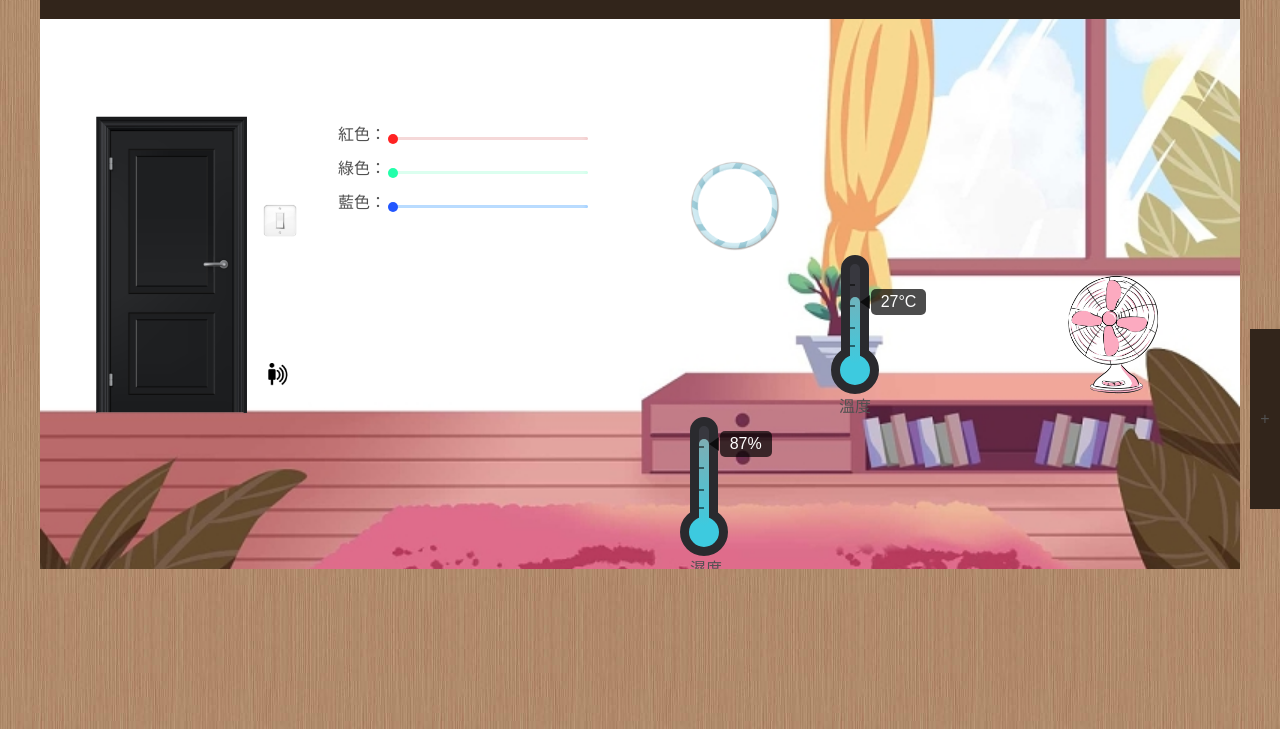
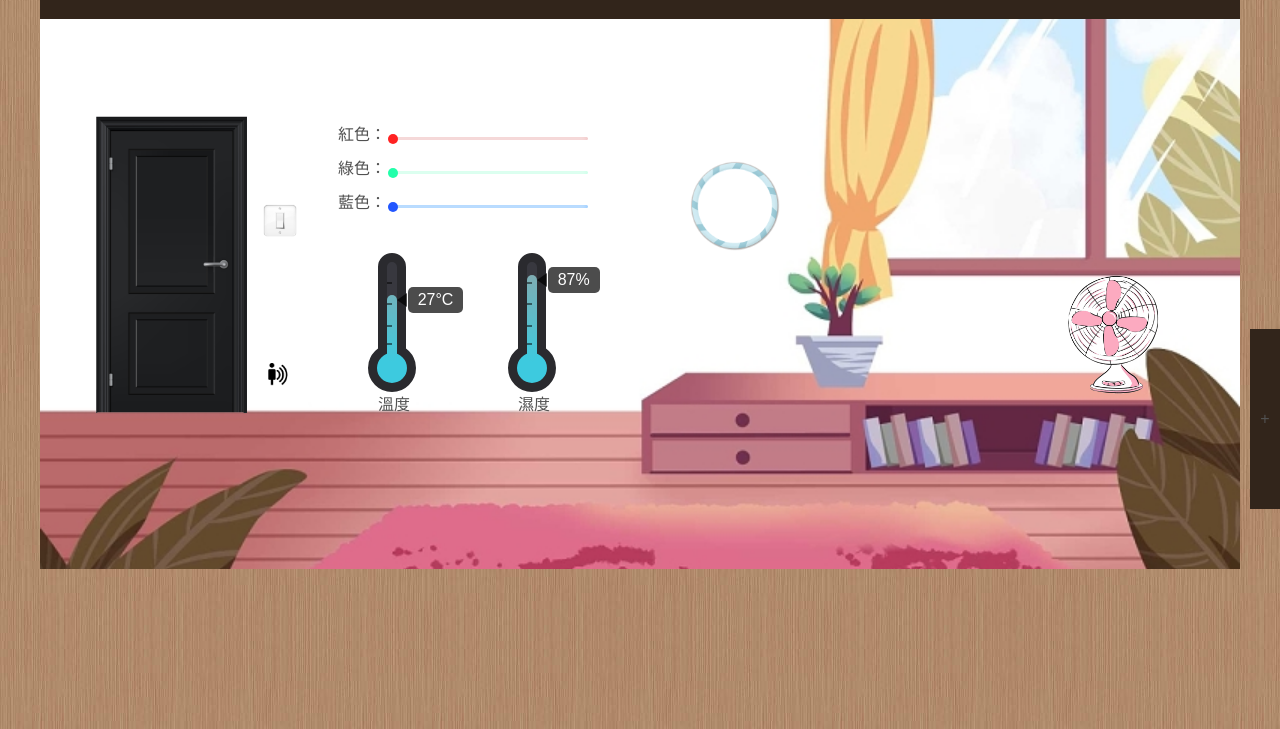
Before and after one commit to janniefish/ihouse, a PHP site: page / in a window 1280 px wide; the page is wider, and only the part inside the window is pictured. Shown: the part 151-880 px from the top of that part. Run offline with PHP 8.4, Linux system fonts and the light colour scheme; some libraries are stand-ins or nearby versions; some web fonts are replaced.

Commit message:
temperature & humidity

```diff
--- a/ihouseweb/default.css
+++ b/ihouseweb/default.css
@@ -184,16 +184,16 @@
 	/* RGB Range  Style                                                              */
 	/*********************************************************************************/
 
-	.rgb {
+	.wall {
 		margin-top: 30px;
 		float: right;
-		transform: scale(1, 1);
-		transition: all 0.5s ease-out;
+		/* transform: scale(1, 1);
+		transition: all 0.5s ease-out; */
 	}
 
-	.rgb:hover {
+	/* .rgb:hover {
 		transform: scale(1.2, 1.2);
-	}
+	} */
 
 	.range {
 		-webkit-appearance: none;
--- a/ihouseweb/index.html
+++ b/ihouseweb/index.html
@@ -38,14 +38,37 @@
 				<h2>Welcome to Myhouse</h2>
 			</div> -->
 			<img alt="關門" src="./images/closedoor.png" id="door" onclick="changeDoor()" />
-			<div class="rgb">
+			<!-- <div class="wall"> -->
+			<div class="wall">
 				紅色：<input type="range" class="range" id="red" name="action" min="120" max="129" value="120"
 					onchange="changethreelight()"><br>
 				綠色：<input type="range" class="range" id="green" name="action" min="130" max="139" value="130"
 					onchange="changethreelight()"><br>
 				藍色：<input type="range" class="range" id="blue" name="action" min="140" max="149" value="140"
 					onchange="changethreelight()">
-			</div>
+					<div class="TH">
+						<div class="wrapper">
+							<div class="termometer">
+								<div class="temperature" style="height:0" data-value="0°C"></div>
+								<div class="graduations"></div>
+
+							</div>
+							<div>溫度</div>
+						</div>
+						<div class="humidity">
+							<div class="termometer">
+								<div class="temperature" style="height:0" data-value="0°C"></div>
+								<div class="graduations"></div>
+							</div>
+							<div>濕度</div>
+						</div>
+					</div>
+					</div>
+
+
+			<!-- </div> -->
+
+
 
 			<img alt="開燈" src="./images/openlight.png" id="light" width="60px" onclick="changelight()" /><br>
 			<img alt="人體感應器" src="./images/people_induction.png" id="people_induction" onmouseover="peopleInduction()"
@@ -64,25 +87,8 @@
 			<div id="stwo-col">
 				<div class="sbox">
 					<!-- <img alt="時鐘" src="./images/clock.png" id="clock" width="90px" /><br/> -->
-
 					<img alt="燈環" src="./images/ring_original.png" id="ring" onclick="changering()" />
 					<img alt="電風扇" src="./images/fan.png" id="fan" onclick="changefan()" />
-					<div class="wrapper">
-						<div class="termometer">
-							<div class="temperature" style="height:0" data-value="0°C"></div>
-							<div class="graduations"></div>
-
-						</div>
-						<div>溫度</div>
-
-					</div>
-					<div class="humidity">
-						<div class="termometer">
-							<div class="temperature" style="height:0" data-value="0°C"></div>
-							<div class="graduations"></div>
-						</div>
-						<div>濕度</div>
-					</div>
 					<div id="common_box" class="box">
 						<div id="cli_on" class="box">+</div>
 						<div class="sbox1">
--- a/ihouseweb/thermometer.css
+++ b/ihouseweb/thermometer.css
@@ -9,14 +9,27 @@
   color: white;
 } */
 
+.TH {
+  margin-top: 40px;
+  /* float: right; */
+
+}
 
 .wrapper {
-  margin: auto;
+  /* margin: auto;
   display: flex;
   flex-direction: column;
-  align-items: center;
+  align-items: center; */
+  float: left;
+  margin-left: 40px;
 
 }
+
+.humidity {
+  float: right;
+  margin-right: 40px;
+}
+
 /*
 p {
   -webkit-user-select: none;
@@ -42,11 +55,14 @@ p {
   z-index: 1;
   margin-bottom: 20px;
 }
-.termometer:before, .termometer:after {
+
+.termometer:before,
+.termometer:after {
   position: absolute;
   content: "";
   border-radius: 50%;
 }
+
 .termometer:before {
   width: 100%;
   height: 34px;
@@ -54,6 +70,7 @@ p {
   background: #38383f;
   z-index: -1;
 }
+
 .termometer:after {
   transform: translateX(-50%);
   width: 30px;
@@ -64,23 +81,28 @@ p {
   z-index: -3;
   left: 50%;
 }
+
 .termometer .graduations {
   height: 59%;
   top: 20%;
   width: 50%;
 
 }
-.termometer .graduations, .termometer .graduations:before {
+
+.termometer .graduations,
+.termometer .graduations:before {
   position: absolute;
   border-top: 2px solid rgba(0, 0, 0, 0.5);
   border-bottom: 2px solid rgba(0, 0, 0, 0.5);
 }
+
 .termometer .graduations:before {
   content: "";
   height: 34%;
   width: 100%;
   top: 32%;
 }
+
 .termometer .temperature {
   bottom: 0;
   background: linear-gradient(#f17a65, #3dcadf) no-repeat bottom;
@@ -89,9 +111,13 @@ p {
   background-size: 100% 240px;
   transition: all 0.2s ease-in-out;
 }
-.termometer .temperature, .termometer .temperature:before, .termometer .temperature:after {
+
+.termometer .temperature,
+.termometer .temperature:before,
+.termometer .temperature:after {
   position: absolute;
 }
+
 .termometer .temperature:before {
   content: attr(data-value);
   background: rgba(0, 0, 0, 0.7);
@@ -105,6 +131,7 @@ p {
   left: calc(100% + 1em / 1.5);
   top: calc(-1em + 5px - 5px * 2);
 }
+
 .termometer .temperature:after {
   content: "";
   border-top: 0.4545454545em solid transparent;
@@ -117,9 +144,11 @@ p {
 .playground {
   font-size: 1.1em;
 }
+
 .playground .range {
   display: flex;
 }
+
 .playground .range input[type="text"] {
   width: 2em;
   background: transparent;
@@ -131,18 +160,22 @@ p {
   border-bottom: 2px solid transparent;
   transition: all 0.2s ease-in-out;
 }
+
 .playground .range input[type="text"]:focus {
   border-color: #3dcadf;
   outline: none;
 }
+
 .playground .range input[type="text"]:first-child {
   text-align: right;
 }
+
 .playground .unit {
   width: 100%;
   margin: 0;
   text-align: center;
 }
+
 .playground .unit:hover {
   cursor: pointer;
 }
@@ -153,26 +186,33 @@ p {
   margin: 5.5px 0;
   width: 100%;
 }
+
 .range input[type="range"]::-moz-focus-outer {
   border: 0;
 }
+
 .range input[type="range"]:hover {
   cursor: pointer;
 }
+
 .range input[type="range"]:focus {
   outline: 0;
 }
+
 .range .rangeinput[type="range"]:focus::-webkit-slider-runnable-track {
   background: #313137;
   border-color: #313137;
 }
+
 .range input[type="range"]:focus::-ms-fill-lower {
   background: #2a2a2e;
 }
+
 .range input[type="range"]:focus::-ms-fill-upper {
   background: #313137;
   border-color: #313137;
 }
+
 .range input[type="range"]::-webkit-slider-runnable-track {
   cursor: default;
   height: 10px;
@@ -185,6 +225,7 @@ p {
   border: 2px solid #2a2a2e;
   border-radius: 5px;
 }
+
 .range input[type="range"]::-webkit-slider-thumb {
   box-shadow: 4px 4px 4px transparent, 0 0 4px rgba(13, 13, 13, 0);
   background: #3dcadf;
@@ -196,6 +237,7 @@ p {
   -webkit-appearance: none;
   margin-top: -2.5px;
 }
+
 .range input[type="range"]::-moz-range-track {
   box-shadow: 1px 1px 1px transparent, 0 0 1px rgba(13, 13, 13, 0);
   cursor: default;
@@ -209,6 +251,7 @@ p {
   border-radius: 5px;
   height: 5px;
 }
+
 .range input[type="range"]::-moz-range-thumb {
   box-shadow: 4px 4px 4px transparent, 0 0 4px rgba(13, 13, 13, 0);
   background: #3dcadf;
@@ -218,6 +261,7 @@ p {
   height: 7px;
   width: 14px;
 }
+
 .range input[type="range"]::-ms-track {
   cursor: default;
   height: 10px;
@@ -230,18 +274,21 @@ p {
   border-width: 5.5px 0;
   color: transparent;
 }
+
 .range input[type="range"]::-ms-fill-lower {
   box-shadow: 1px 1px 1px transparent, 0 0 1px rgba(13, 13, 13, 0);
   background: #222226;
   border: 2px solid #2a2a2e;
   border-radius: 10px;
 }
+
 .range input[type="range"]::-ms-fill-upper {
   box-shadow: 1px 1px 1px transparent, 0 0 1px rgba(13, 13, 13, 0);
   background: #2a2a2e;
   border: 2px solid #2a2a2e;
   border-radius: 10px;
 }
+
 .range input[type="range"]::-ms-thumb {
   box-shadow: 4px 4px 4px transparent, 0 0 4px rgba(13, 13, 13, 0);
   background: #3dcadf;
@@ -252,21 +299,27 @@ p {
   width: 14px;
   margin-top: 2.5px;
 }
+
 .range input[type="range"]:disabled::-webkit-slider-thumb {
   cursor: not-allowed;
 }
+
 .range input[type="range"]:disabled::-moz-range-thumb {
   cursor: not-allowed;
 }
+
 .range input[type="range"]:disabled::-ms-thumb {
   cursor: not-allowed;
 }
+
 .range input[type="range"]:disabled::-webkit-slider-runnable-track {
   cursor: not-allowed;
 }
+
 .range input[type="range"]:disabled::-ms-fill-lower {
   cursor: not-allowed;
 }
+
 .range input[type="range"]:disabled::-ms-fill-upper {
   cursor: not-allowed;
 }
```
